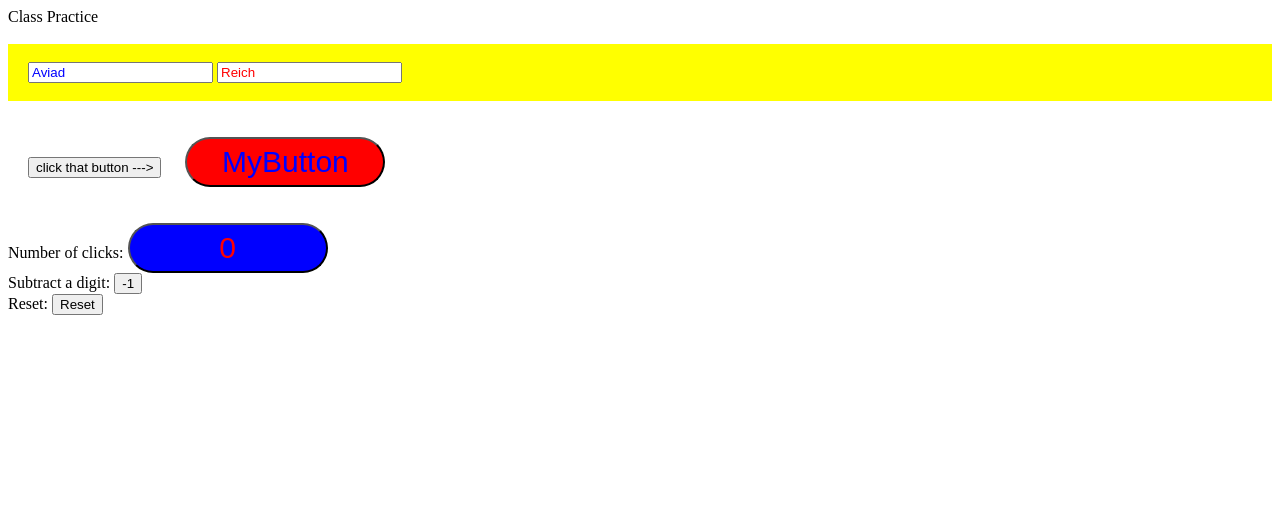
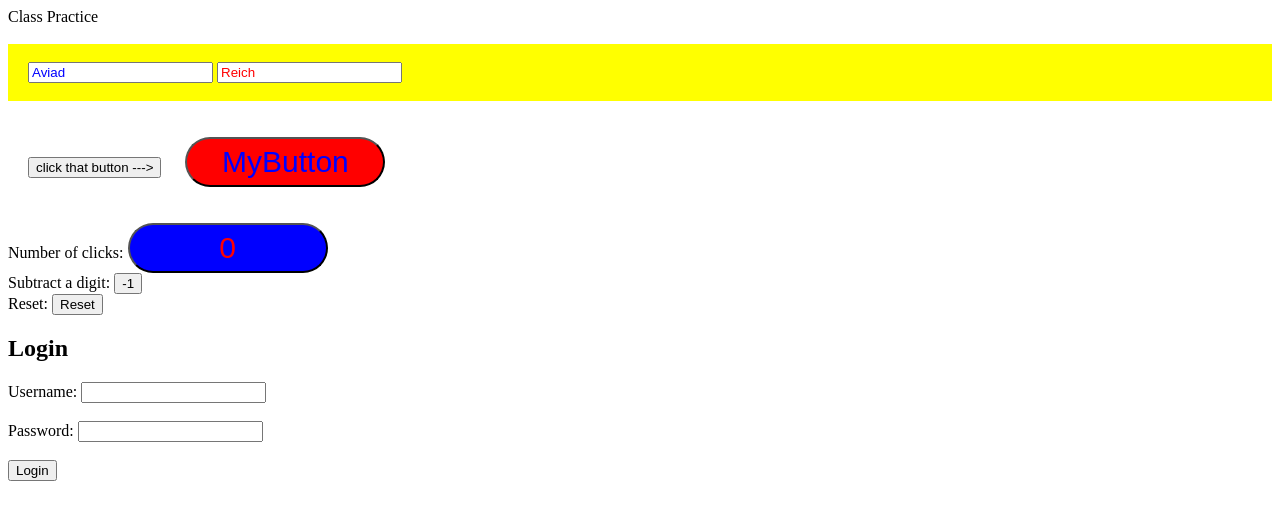
Before and after one commit to reicha2/Class_Practice, a plain HTML site: page index.html in a window 1280 px wide. Drawn offline with Linux system fonts and the light colour scheme.

Commit message:
Description of the changes made

```diff
--- a/index.html
+++ b/index.html
@@ -25,6 +25,17 @@
     <button id="subtractButton" onclick="subtractClicks()">-1</button><br>
     Reset:
     <button id="resetButton" onclick="resetCounter()">Reset</button>
+
+    <div>
+        <h2>Login</h2>
+        <form id="loginForm">
+            <label for="username">Username:</label>
+            <input type="text" id="username" name="username" required><br><br>
+            <label for="password">Password:</label>
+            <input type="password" id="password" name="password" required><br><br>
+            <button type="button" onclick="login()">Login</button>
+        </form>
+    </div>
 
     <script>
         txt1.value = 'Aviad';
@@ -74,6 +85,18 @@
             clickCount = 0;
             clickButton.textContent = clickCount;
         }
+
+        function login() {
+            var username = document.getElementById("username").value;
+            var password = document.getElementById("password").value;
+
+            // Check if username and password match
+            if (username === "aviad" && password === "1234") {
+                alert("Welcome");
+            } else {
+                alert("Username or password incorrect");
+            }
+        }
     </script>
 </body>
 
```
